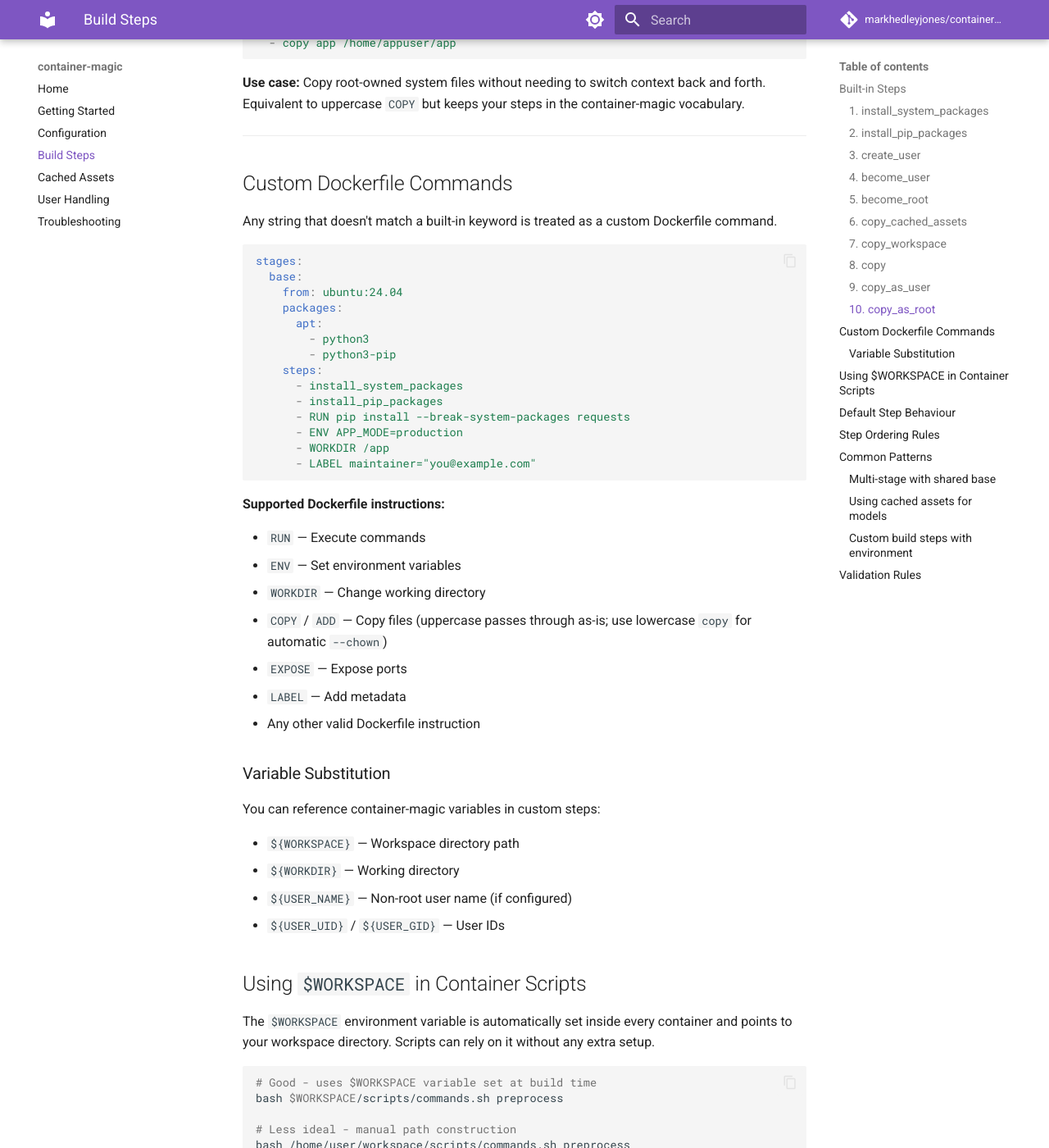
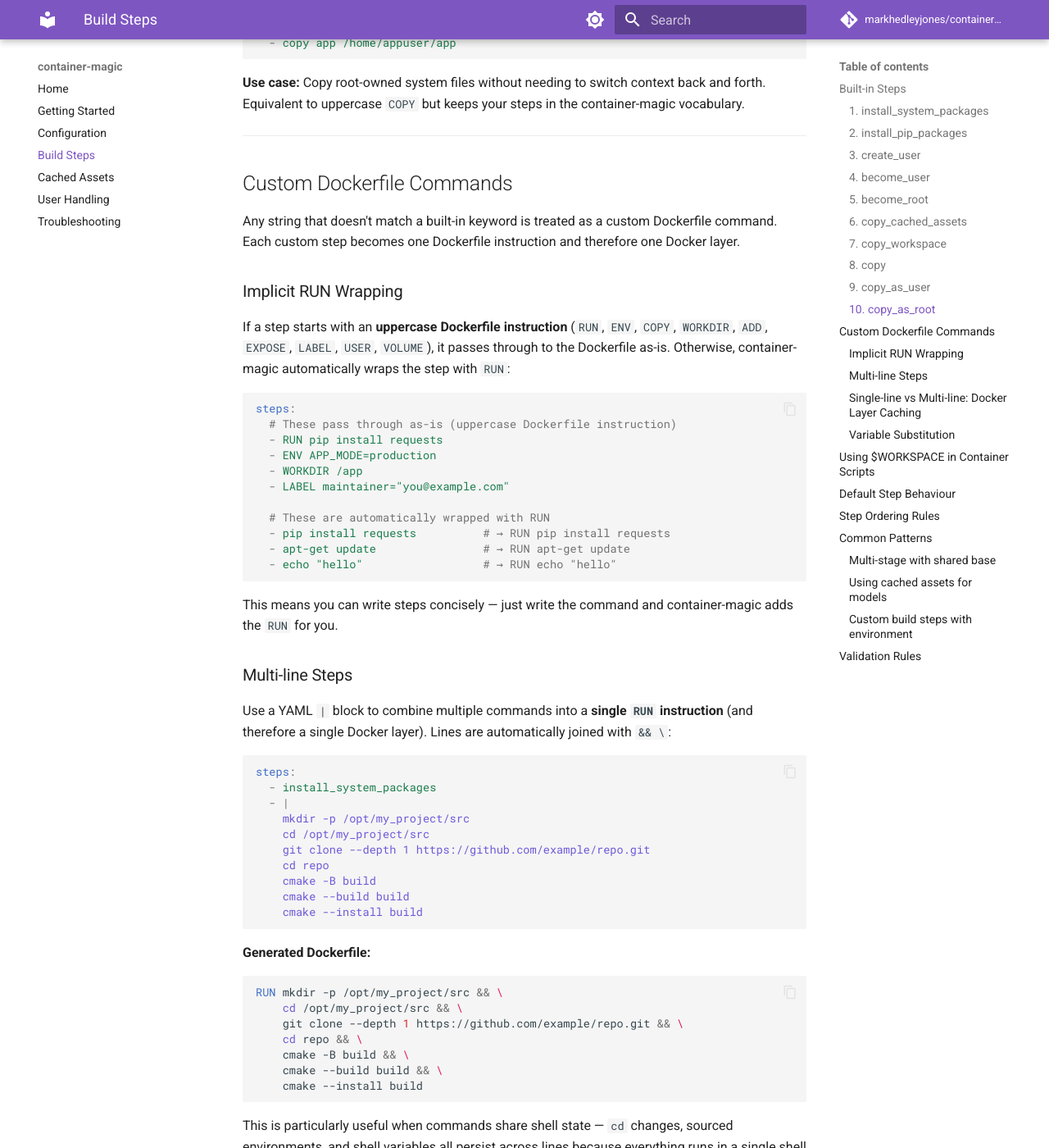
Before and after one commit to markhedleyjones/container-magic, an MkDocs documentation site: the page built from docs/build-steps.md, in a window 1280 px wide and 1400 px high, scrolled down 4585 px. Shown: the whole window at 82% size. Built offline with MkDocs 1.6.1 and Material for MkDocs 9.7.7, drawn with Linux system fonts in a browser that asks for light colours; comment, search, counter and statistics services are not loaded; some of the changed text lies outside the part shown.

Commit message:
docs/build-steps.md: expand custom Dockerfile commands section
Cover implicit RUN wrapping, multi-line steps with YAML | blocks,
and Docker layer caching trade-offs for single vs combined steps.

````diff
--- a/docs/build-steps.md
+++ b/docs/build-steps.md
@@ -218,34 +218,103 @@ steps:
 
 ## Custom Dockerfile Commands
 
-Any string that doesn't match a built-in keyword is treated as a custom Dockerfile command.
+Any string that doesn't match a built-in keyword is treated as a custom Dockerfile command. Each custom step becomes one Dockerfile instruction and therefore one Docker layer.
+
+### Implicit RUN Wrapping
+
+If a step starts with an **uppercase Dockerfile instruction** (`RUN`, `ENV`, `COPY`, `WORKDIR`, `ADD`, `EXPOSE`, `LABEL`, `USER`, `VOLUME`), it passes through to the Dockerfile as-is. Otherwise, container-magic automatically wraps the step with `RUN`:
 
 ```yaml
-stages:
-  base:
-    from: ubuntu:24.04
-    packages:
-      apt:
-        - python3
-        - python3-pip
-    steps:
-      - install_system_packages
-      - install_pip_packages
-      - RUN pip install --break-system-packages requests
-      - ENV APP_MODE=production
-      - WORKDIR /app
-      - LABEL maintainer="you@example.com"
+steps:
+  # These pass through as-is (uppercase Dockerfile instruction)
+  - RUN pip install requests
+  - ENV APP_MODE=production
+  - WORKDIR /app
+  - LABEL maintainer="you@example.com"
+
+  # These are automatically wrapped with RUN
+  - pip install requests          # → RUN pip install requests
+  - apt-get update                # → RUN apt-get update
+  - echo "hello"                  # → RUN echo "hello"
 ```
 
-**Supported Dockerfile instructions:**
+This means you can write steps concisely — just write the command and container-magic adds the `RUN` for you.
 
-- `RUN` — Execute commands
-- `ENV` — Set environment variables
-- `WORKDIR` — Change working directory
-- `COPY` / `ADD` — Copy files (uppercase passes through as-is; use lowercase `copy` for automatic `--chown`)
-- `EXPOSE` — Expose ports
-- `LABEL` — Add metadata
-- Any other valid Dockerfile instruction
+### Multi-line Steps
+
+Use a YAML `|` block to combine multiple commands into a **single `RUN` instruction** (and therefore a single Docker layer). Lines are automatically joined with `&& \`:
+
+```yaml
+steps:
+  - install_system_packages
+  - |
+    mkdir -p /opt/my_project/src
+    cd /opt/my_project/src
+    git clone --depth 1 https://github.com/example/repo.git
+    cd repo
+    cmake -B build
+    cmake --build build
+    cmake --install build
+```
+
+**Generated Dockerfile:**
+
+```dockerfile
+RUN mkdir -p /opt/my_project/src && \
+    cd /opt/my_project/src && \
+    git clone --depth 1 https://github.com/example/repo.git && \
+    cd repo && \
+    cmake -B build && \
+    cmake --build build && \
+    cmake --install build
+```
+
+This is particularly useful when commands share shell state — `cd` changes, sourced environments, and shell variables all persist across lines because everything runs in a single shell invocation. No need for a `bash -c '...'` wrapper.
+
+**Example — building a ROS2 workspace:**
+
+```yaml
+steps:
+  - install_system_packages
+  - |
+    mkdir -p /opt/ros_ws/src
+    cd /opt/ros_ws/src
+    git clone --depth 1 https://github.com/example/ros_package.git
+    cd /opt/ros_ws
+    . /opt/ros/jazzy/setup.sh
+    colcon build
+```
+
+The `. /opt/ros/jazzy/setup.sh` (source) sets up the ROS environment, and `colcon build` on the next line can use it — because they're in the same `RUN`.
+
+### Single-line vs Multi-line: Docker Layer Caching
+
+Each step becomes one Docker layer. This gives you explicit control over caching:
+
+**Separate steps** — each gets its own layer with independent caching:
+
+```yaml
+steps:
+  - apt-get update                              # Layer 1
+  - apt-get install -y cuda-toolkit-12-6        # Layer 2 (cached if layer 1 unchanged)
+  - dpkg -i /tmp/some-package.deb               # Layer 3 (cached if layers 1-2 unchanged)
+```
+
+If only the third step changes, Docker reuses the cached layers for the first two. Good for iterating on later steps during development.
+
+**Combined step** — everything in one layer, rebuilt together:
+
+```yaml
+steps:
+  - |
+    apt-get update
+    apt-get install -y cuda-toolkit-12-6
+    dpkg -i /tmp/some-package.deb
+```
+
+If anything changes, the entire layer rebuilds. Good for related commands that should always run together (like cloning a repo and building it).
+
+**Rule of thumb:** combine commands that are logically one operation (clone + build, download + install). Keep unrelated operations as separate steps for better cache granularity.
 
 ### Variable Substitution
 
````
